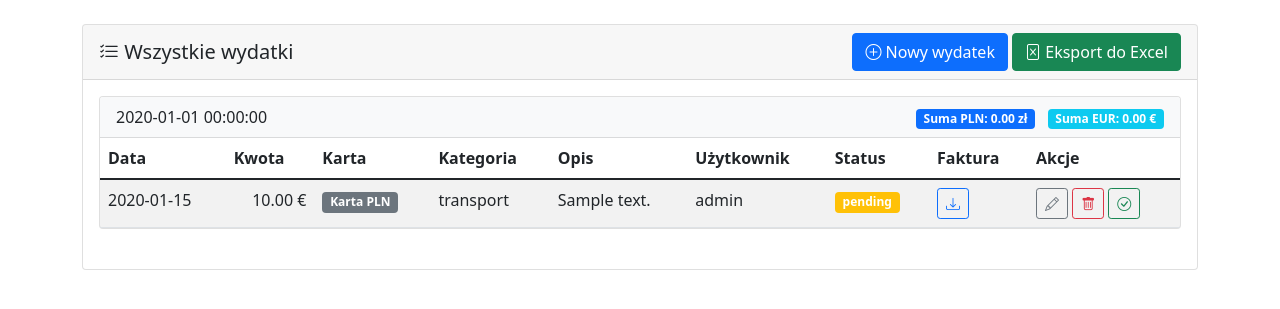
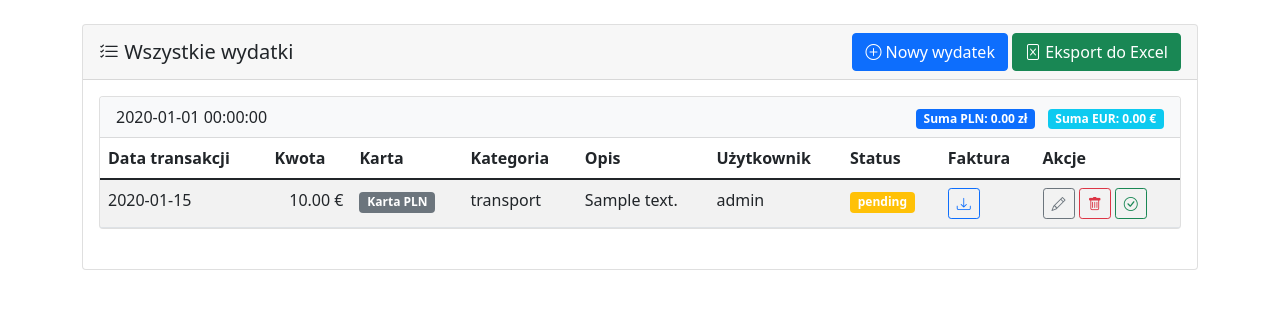
Before and after one commit to cypheus-dev/expense-tracker, a Flask app: page / in a window 1280 px wide. Shown: the part 56-365 px from the top of the page. Run offline with Flask 3, Linux system fonts and the light colour scheme; a user stored in the database is signed in; tables that the repository leaves empty hold one stand-in row (values such as "Sample post"); some libraries are stand-ins or nearby versions.

Commit message:
Update index.html

```diff
--- a/templates/index.html
+++ b/templates/index.html
@@ -50,7 +50,7 @@
                 <table class="table table-striped table-hover mb-0">
                     <thead>
                         <tr>
-                            <th>Data</th>
+                            <th>Data transakcji</th>
                             <th>Kwota</th>
                             <th>Karta</th>
                             <th>Kategoria</th>
```
